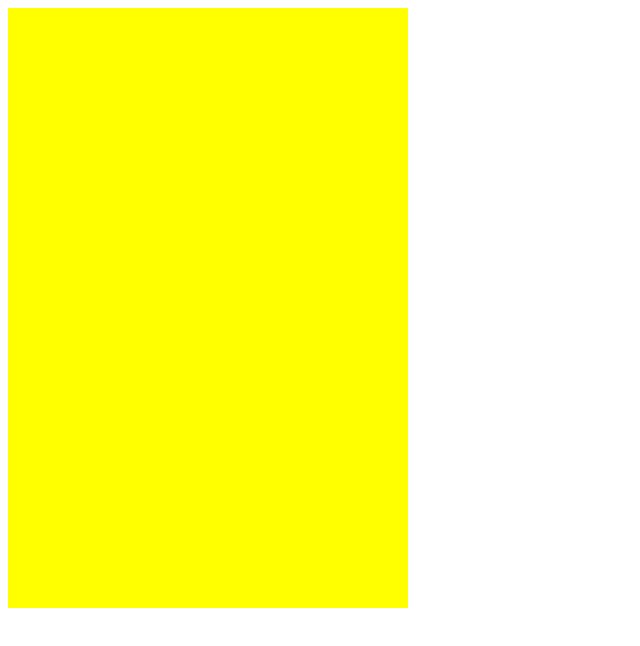
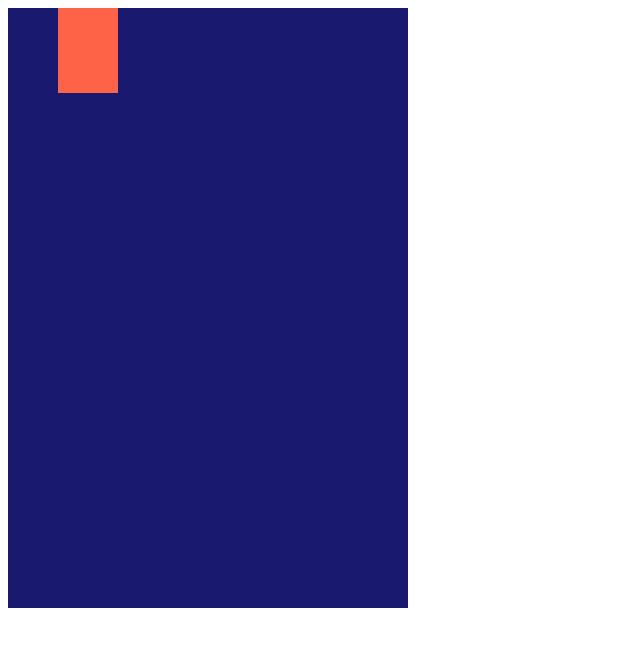
Before and after one commit to iovayurt/doodle, a plain HTML site: page index.html in a window 1280 px wide. Shown: the whole page, without its empty margins (0-640 px from the left). Drawn offline with Linux system fonts and the light colour scheme.

Commit message:
doodler position

```diff
--- a/app.js
+++ b/app.js
@@ -0,0 +1,12 @@
+document.addEventListener('DOMContentLoaded', () => {
+  const grid = document.querySelector('.grid')
+  const doodler = document.createElement('div')
+
+  function createDoodler() {
+    grid.appendChild(doodler)
+    doodler.classList.add('doodler')
+    doodler.style.left = '50px'
+  }
+  createDoodler()
+
+})
--- a/style.css
+++ b/style.css
@@ -1,7 +1,7 @@
 .grid {
   width: 400px;
   height: 600px;
-  background-color: yellow;
+  background-color:midnightblue;
   position: relative;
 }
 
```
Also changed, not shown: index.html (+3 -1 lines).
